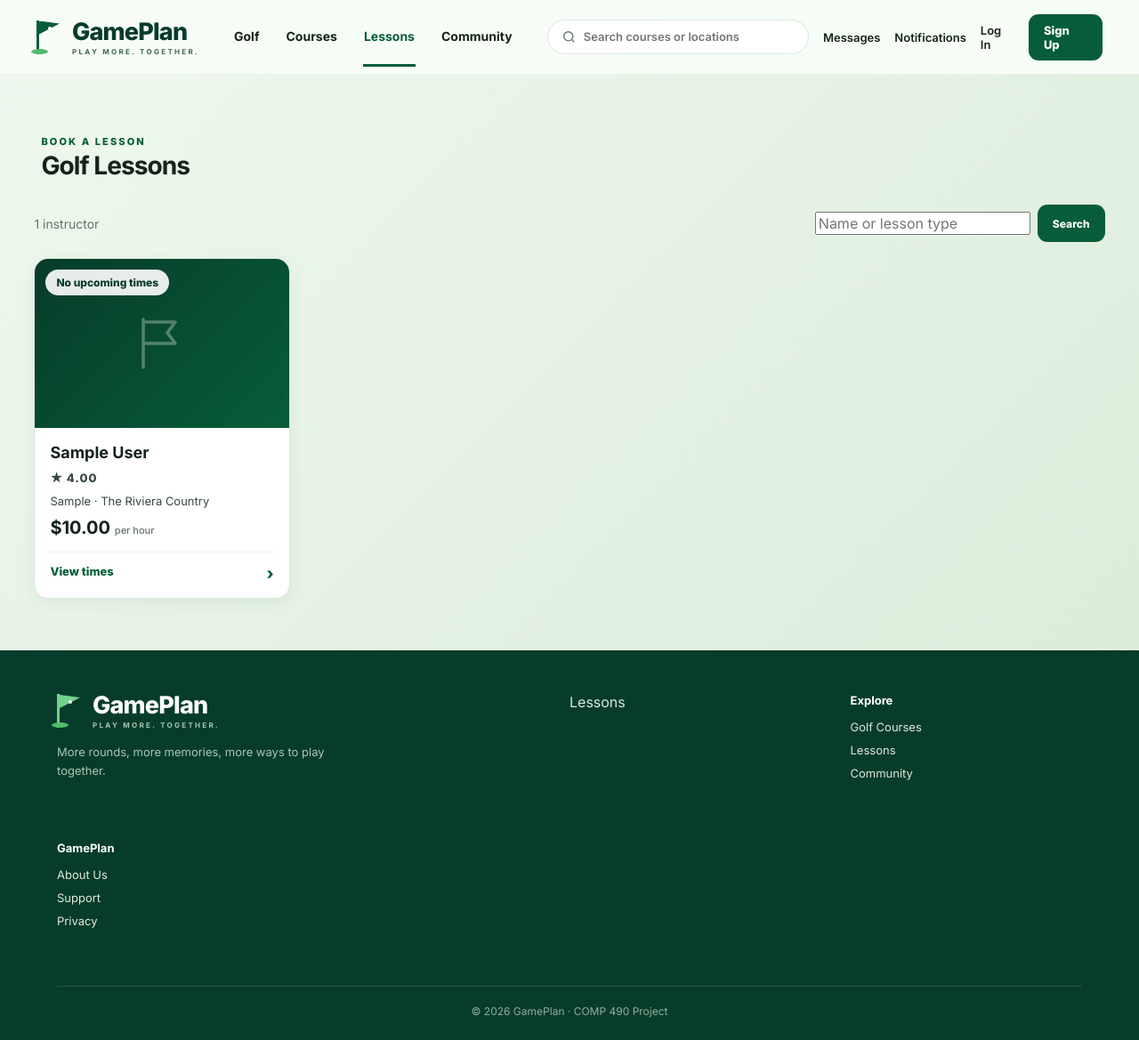
After one commit to irsanchez7005/Comp-490-Project, a Django app: page /lessons/ in a window 1280 px wide. The commit adds this page. Shown: the whole page at 89% size. Run offline with Django 5.2, Linux system fonts and the light colour scheme; data comes from the database, SQL or seed files in the repository; tables that the repository leaves empty hold one stand-in row (values such as "Sample post").

Commit message:
added instructor page

```diff
--- a/gameplan/accounts/templates/accounts/base.html
+++ b/gameplan/accounts/templates/accounts/base.html
@@ -30,7 +30,7 @@
       {% with current=request.resolver_match.url_name %}
       <a{% if current == 'home' %} class="active" aria-current="page"{% endif %} href="{% url 'home' %}">Golf</a>
       <a{% if current == 'courses' %} class="active" aria-current="page"{% endif %} href="{% url 'courses' %}">Courses</a>
-      <a href="#" data-template-placeholder="true">Lessons</a>
+      <a{% if current == 'lessons' or current == 'lesson_detail' %} class="active" aria-current="page"{% endif %} href="{% url 'lessons' %}">Lessons</a>
       <a href="#" data-template-placeholder="true">Community</a> <!-- This is a placeholder for the Community link. A placeholder is a temporary element that is used to indicate where the actual content will be placed. -->
       {% endwith %}
     </nav>
@@ -95,6 +95,7 @@
       <p>More rounds, more memories, more ways to play together.</p>
     </div>
     <!-- In this part of the code, we are defining the footer navigation links. -->
+     <a href="{% url 'lessons' %}">Lessons</a>
     <div><strong>Explore</strong><a href="#" data-template-placeholder="true">Golf Courses</a><a href="#" data-template-placeholder="true">Lessons</a><a href="#" data-template-placeholder="true">Community</a></div> <!-- This part contains the footer navigation links. so this basically defines the links that will be displayed in the footer. -->
     <div><strong>GamePlan</strong><a href="#" data-template-placeholder="true">About Us</a><a href="#" data-template-placeholder="true">Support</a><a href="#" data-template-placeholder="true">Privacy</a></div>
     <p class="footer-meta">&copy; 2026 GamePlan &middot; COMP 490 Project</p>
--- a/gameplan/facility/models.py
+++ b/gameplan/facility/models.py
@@ -65,6 +65,10 @@ class Session(models.Model):
 
 class TimeSlot(models.Model):
     facility = models.ForeignKey(Facility, on_delete=models.CASCADE, related_name="slots")
+    instructor = models.ForeignKey(
+                Instructor, on_delete=models.CASCADE, null=True, blank=True, related_name="slots"
+
+    )
     date = models.DateField()
     start_time = models.TimeField()
     price_per_player = models.DecimalField(max_digits=6, decimal_places=2)
@@ -84,6 +88,7 @@ class TimeSlot(models.Model):
     def __str__(self):
         """Return the facility name with the date and start time."""
         return f"{self.facility.facility_name} — {self.date} {self.start_time}"
+
 
 
 class Booking(models.Model):
--- /dev/null
+++ b/gameplan/facility/templates/lessons-page.html
@@ -0,0 +1,59 @@
+{% extends "accounts/base.html" %} {% load static %}
+{% block title %}GamePlan | Lessons{% endblock %}
+{% block content %}
+
+<section class="home-wrap courses-page">
+  <div class="section-head">
+    <div>
+      <p class="eyebrow">BOOK A LESSON</p>
+      <h2>Golf Lessons</h2>
+    </div>
+  </div>
+
+  <div class="courses-toolbar">
+    <p>{{ instructors|length }} instructor{{ instructors|length|pluralize }}</p>
+    <form class="courses-sort" action="{% url 'lessons' %}" method="get">
+      <input type="text" name="q" value="{{ q }}" placeholder="Name or lesson type">
+      <button class="btn small" type="submit">Search</button>
+    </form>
+  </div>
+
+  <div class="course-grid">
+    {% for i in instructors %}
+    <a class="course-card" href="{% url 'lesson_detail' i.pk %}">
+      <div class="course-photo photo-placeholder">
+        {% if i.slot_count %}
+        <span class="badge">{{ i.slot_count }} open time{{ i.slot_count|pluralize }}</span>
+        {% else %}
+        <span class="badge badge-light">No upcoming times</span>
+        {% endif %}
+      </div>
+
+      <div class="course-body">
+        <h3>{{ i.first_name }} {{ i.last_name }}</h3>
+
+        {% if i.rating %}
+        <p class="stars">★ {{ i.rating }}</p>
+        {% endif %}
+
+        <p>{{ i.lesson_type }} · {{ i.facility.facility_name }}</p>
+
+        <strong>${{ i.hourly_price|floatformat:2 }} <small>per hour</small></strong>
+
+        <div class="card-link">
+          <span>View times</span>
+          <span>&rsaquo;</span>
+        </div>
+      </div>
+    </a>
+    {% empty %}
+    <div class="no-times">
+      <h3>No instructors found.</h3>
+      <p>Try a different name or lesson type.</p>
+      <a class="btn btn-light" href="{% url 'lessons' %}">Clear Search</a>
+    </div>
+    {% endfor %}
+  </div>
+</section>
+
+{% endblock %}
--- a/gameplan/facility/views.py
+++ b/gameplan/facility/views.py
@@ -14,7 +14,7 @@ from django.views.decorators.http import require_POST
 from notifications.services import notify_booking_confirmed, notify_booking_cancelled
 
 from .forms import PaymentForm
-from .models import Facility, Booking, TimeSlot
+from .models import Facility, Booking, Instructor, TimeSlot
 from .pricing import calculate_receipt
 
 from django.http import JsonResponse
@@ -231,6 +231,41 @@ def facility_list(request):
     if not valid:
         facilities = facilities.none()
     return render(request, "courses-page.html", {"facilities": facilities, "filter_form": form})
+def instructor_list(request):
+    """Show all instructors, with an optional search."""
+    instructors = Instructor.objects.select_related("facility").annotate(
+        slot_count=Count("slots", filter=Q(slots__date__gte=timezone.localdate()))
+    )
+
+    q = request.GET.get("q", "").strip()
+    if q:
+        instructors = instructors.filter(
+            Q(first_name__icontains=q)
+            | Q(last_name__icontains=q)
+            | Q(lesson_type__icontains=q)
+        )
+
+    return render(request, "lessons-page.html", {
+        "instructors": instructors,
+        "q": q,
+    })
+def instructor_detail(request, pk):
+    """Show one instructor with their details."""
+    instructor = get_object_or_404(Instructor, pk=pk)
+    today = timezone.localdate()
+    slots = instructor.slots.filter(date__gte=today).annotate(
+        taken=Coalesce(
+            Sum(
+                "bookings__num_players",
+                filter=Q(bookings__status=Booking.Status.CONFIRMED)
+            ),
+            Value(0),
+        )
+    )
+    for s in slots:
+        s.open_spots = s.max_players - s.taken
+    return render(request, "instructor-detail.html", {"instructor": instructor, "slots": slots})
+
 
 # View for displaying the details of a specific facility, including its calendar of available tee times and the number of open spots for each time slot. It also handles filtering by selected date and time, allowing users to see only the relevant slots they are interested in.
 def facility_detail(request, pk):
--- a/gameplan/gameplan/urls.py
+++ b/gameplan/gameplan/urls.py
@@ -64,6 +64,8 @@ urlpatterns = [
     path("bookings/<int:pk>/confirmation/", facility_views.booking_confirmation, name="booking_confirmation"),
     path("bookings/<int:pk>/cancel/", facility_views.cancel_booking, name="cancel_booking"),
     path("search/", facility_views.facility_search, name="facility_search"),
+    path("lessons/", facility_views.instructor_list, name="lessons"),
+path("lessons/<int:pk>/", facility_views.instructor_detail, name="lesson_detail"),
 ]
 # This section checks if the project is in DEBUG mode. If it is, it appends additional URL patterns to serve media files during development. The static() function is used to generate the appropriate URL patterns for serving media files based on the MEDIA_URL and MEDIA_ROOT settings defined in the project's settings.py file.
 if settings.DEBUG:
```
Also changed, not shown: gameplan/facility/templates/facility/lessons-page.html (added, +59 -0 lines), gameplan/facility/migrations/0005_timeslot_instructor.py (added).
